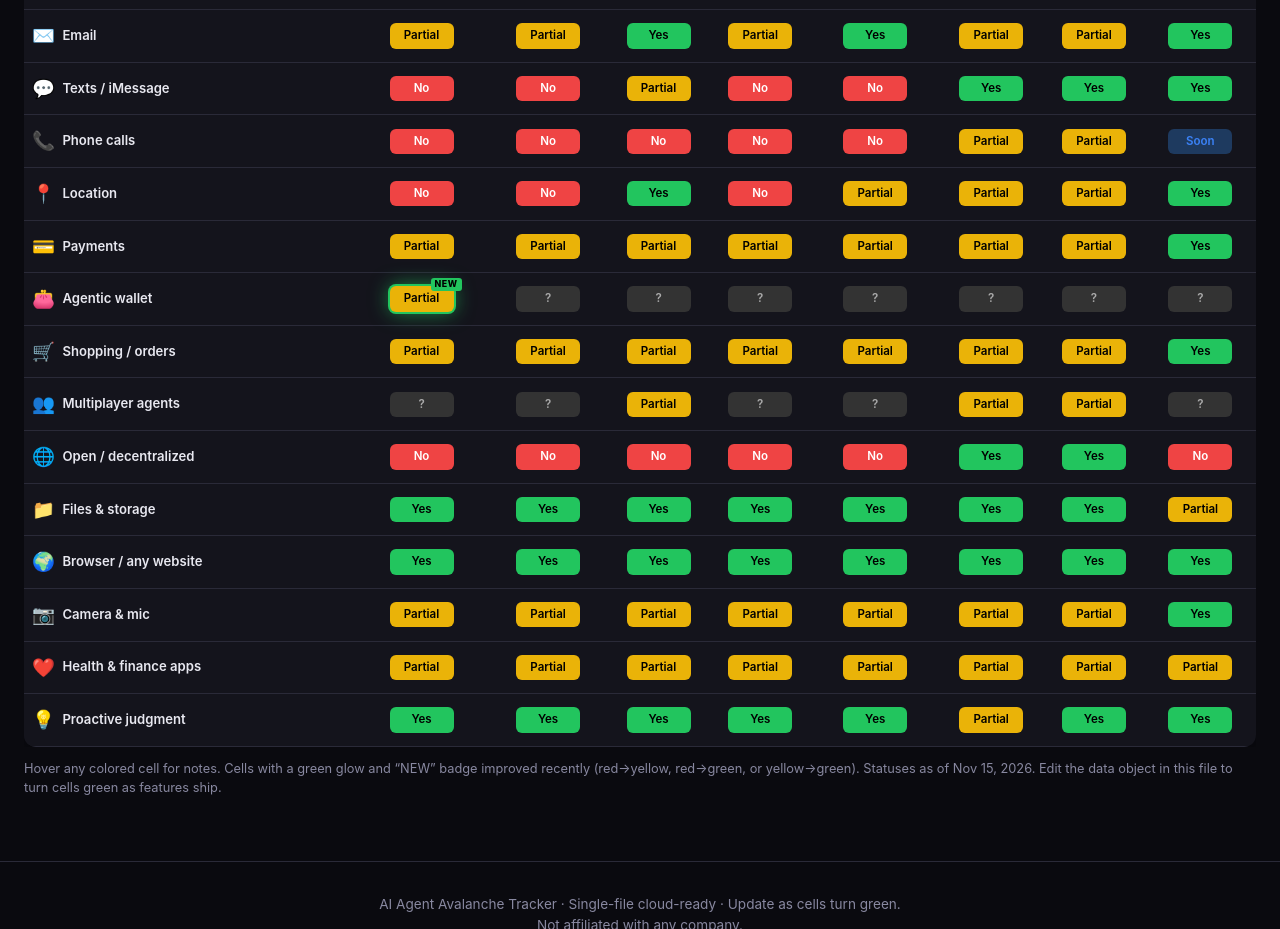
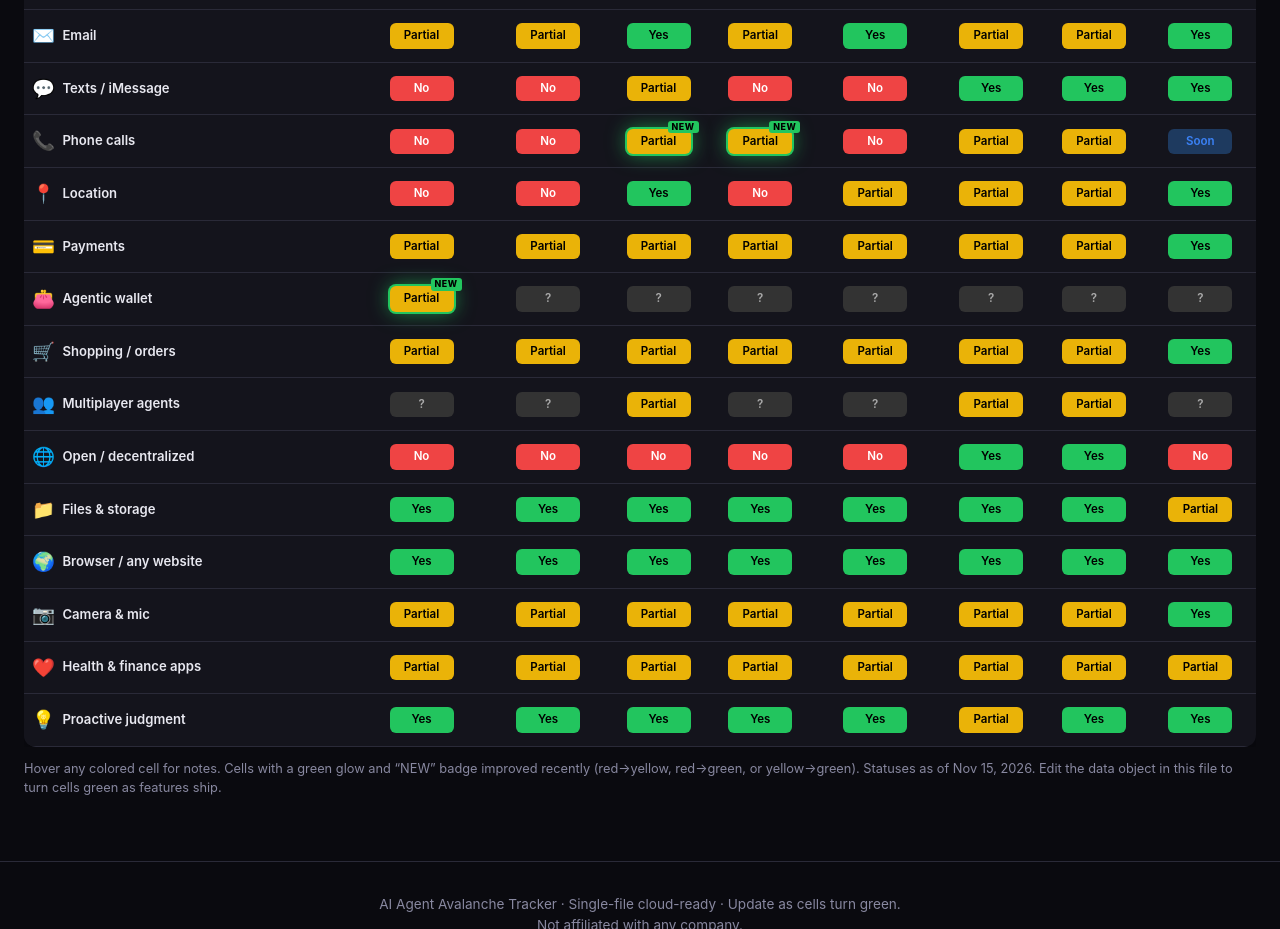
Before and after one commit to QbCruncher/aaa-tracker, a plain HTML site: page index.html in a window 1280 px wide. Shown: the part 1288-2217 px from the top of the page. Drawn offline with Linux system fonts and the light colour scheme; no server answers.

Commit message:
Update Phone calls: GrokBot and Muse no→partial
Grok Bot can place US calls after approval (official docs; announced Nov 4). Muse outbound calling to US businesses rolled out to paid US subscribers on Nov 12. Mark both Just Added and keep the ChatGPT Wallet badge.

```diff
--- a/index.html
+++ b/index.html
@@ -319,8 +319,18 @@ const capabilities = [
     status: {
       "ChatGPT Dots": { level: "no" },
       "Claude Duet": { level: "no" },
-      "GrokBot": { level: "no" },
-      "Muse": { level: "no" },
+      "GrokBot": {
+        level: "partial",
+        note: "Can call US businesses or people who have consented, on your behalf. You approve each call, can take over or answer mid-call questions, and can review the transcript and recording afterward. US only, from the desktop and phone apps. Announced Nov 4, 2026.",
+        source: "https://docs.x.ai/grok-bot/chat-and-collaboration",
+        improved: "Nov 4, 2026"
+      },
+      "Muse": {
+        level: "partial",
+        note: "Paid US subscribers can have Muse place calls to US businesses (reservations, insurance, cable, DMV, and similar). Rolled out Nov 12, 2026 after a limited early-adopter test.",
+        source: "https://x.com/alexandr_wang/status/2120930586827391350",
+        improved: "Nov 12, 2026"
+      },
       "Gemini Spark": { level: "no" },
       "OpenClaw": { level: "partial", note: "Possible via skills." },
       "Hermes": { level: "partial", note: "Possible via skills/integrations." },
```
